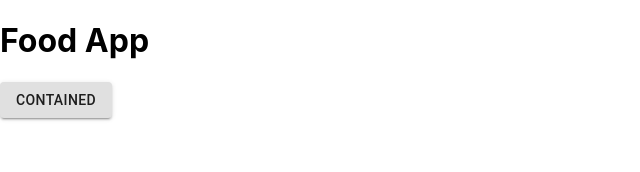
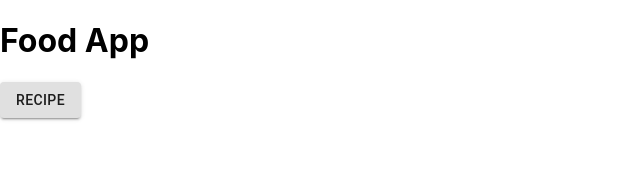
Before and after one commit to hbarabash/food-app, a React (Create React App) app: page / in a window 1280 px wide. Shown: the top 172 px of the page, without its empty margins (0-640 px from the left). Built offline with nearby package versions, Linux system fonts and the light colour scheme.

Commit message:
added recipe button

```diff
--- a/src/App.tsx
+++ b/src/App.tsx
@@ -1,10 +1,11 @@
 import React from 'react';
-import logo from './logo.svg';
-import { Button } from '@material-ui/core'
+import { CustomButton } from './components';
 
 function App() {
   return (
-    <><h1>Food App</h1><Button variant="contained">Contained</Button></>
+    <><h1>Food App</h1>
+    <CustomButton title="recipe"/>
+    </>
   );
 }
 
--- /dev/null
+++ b/src/components/custom-button/CustomButton.tsx
@@ -0,0 +1,12 @@
+import { Button } from "@material-ui/core"
+
+interface CustomButtonProps {
+    title: string;
+}
+
+export const CustomButton = ( props: CustomButtonProps ) => {
+    const { title } = props;
+    return (
+            <Button variant={"contained"}>{title}</Button>
+    )
+}
--- /dev/null
+++ b/src/components/index.ts
@@ -0,0 +1 @@
+export * from './custom-button/CustomButton';
```
